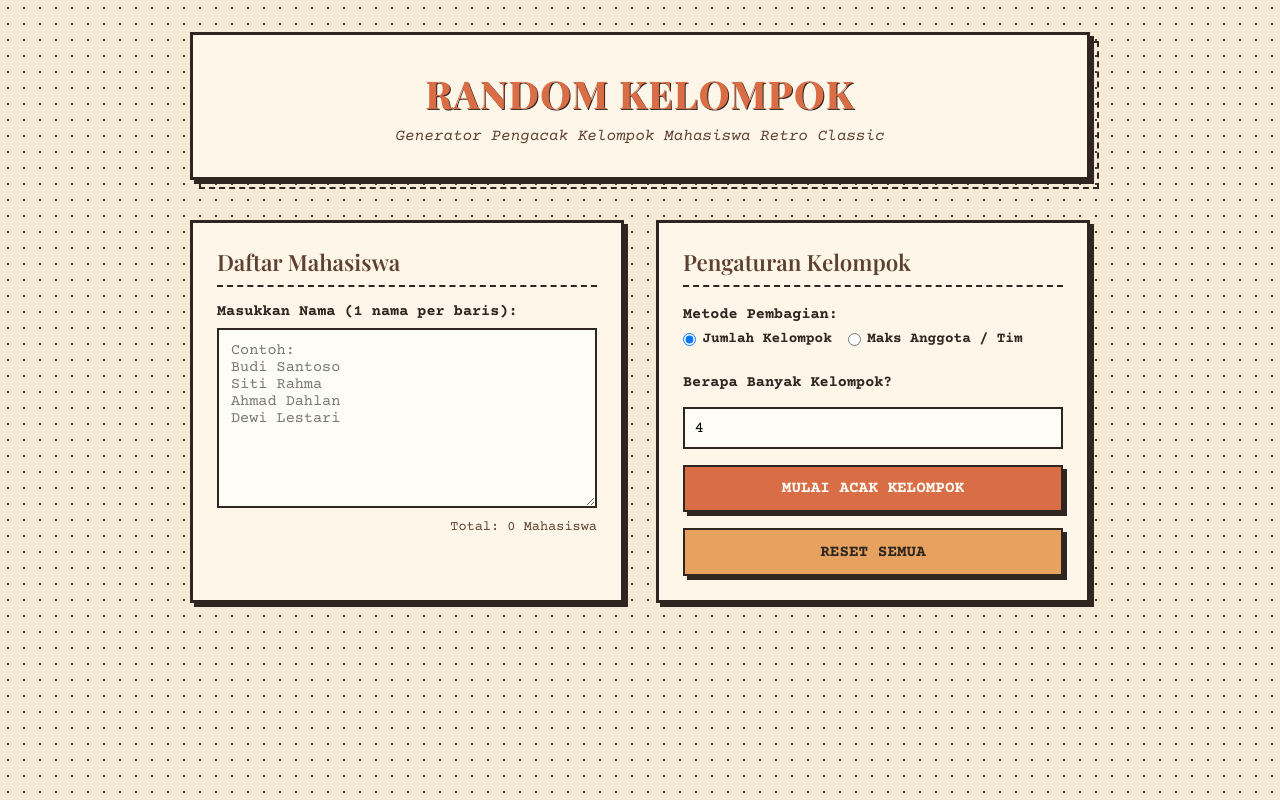
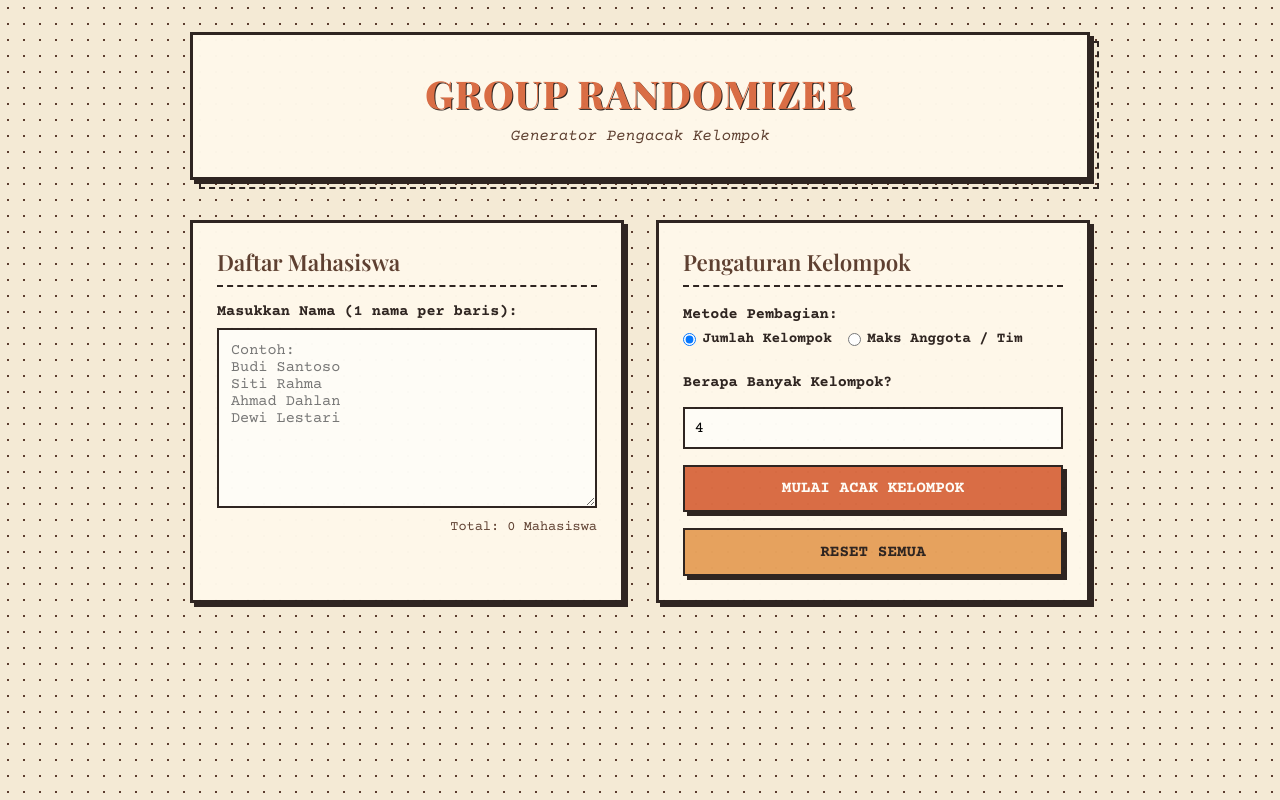
Before and after one commit to mmtz0110/group-randomizer, a plain HTML site: page index.html in a window 1280 px wide. Drawn offline with nearby package versions, Linux system fonts and the light colour scheme; a web font is replaced by a local one.

Commit message:
Update title and header text for clarity

```diff
--- a/index.html
+++ b/index.html
@@ -3,7 +3,7 @@
 <head>
   <meta charset="UTF-8">
   <meta name="viewport" content="width=device-width, initial-scale=1.0">
-  <title>Pengacak Kelompok Mahasiswa - Classic Retro</title>
+  <title>Group Randomizer</title>
   <!-- Google Fonts -->
   <link rel="preconnect" href="https://fonts.googleapis.com">
   <link rel="preconnect" href="https://fonts.gstatic.com" crossorigin>
@@ -284,8 +284,8 @@
 
   <div class="container">
     <header>
-      <h1>Random Kelompok</h1>
-      <p class="subtitle">Generator Pengacak Kelompok Mahasiswa Retro Classic</p>
+      <h1>Group Randomizer</h1>
+      <p class="subtitle">Generator Pengacak Kelompok</p>
     </header>
 
     <div class="app-grid">
```
